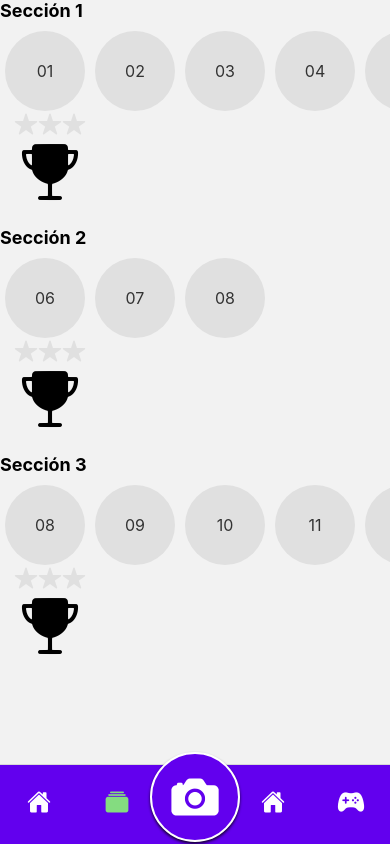
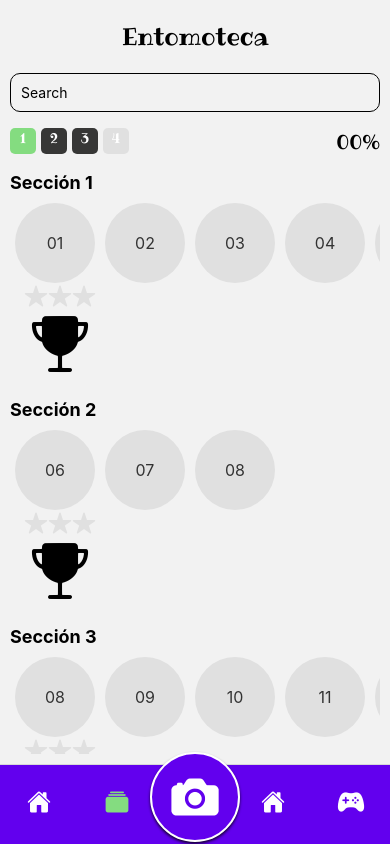
Before and after one commit to DerowStudios/AppCamera, a React Native app in the folder InsectCameraApp/: screen /Collections in a window 390 px wide. Built offline with nearby package versions, Linux system fonts and the light colour scheme.

Commit message:
collections ok

```diff
--- a/InsectCameraApp/config/theme.js
+++ b/InsectCameraApp/config/theme.js
@@ -9,6 +9,7 @@ const theme = {
     white: "#FFFFFF",
     black: "#000000",
     gray: "#858585",
+    grayLight: "#e0e0e0",
   },
   fontSizes: {
     small: 12,
--- a/InsectCameraApp/src/Screens/CollectionScreen/CollectionScreen.tsx
+++ b/InsectCameraApp/src/Screens/CollectionScreen/CollectionScreen.tsx
@@ -1,8 +1,10 @@
+import theme from "../../../config/theme";
+import { TitleLayout } from "../../Components";
 import { Ionicons } from "../../libs";
-import { ContainerStyles } from "../../Styles";
-import { View, FlatList, Text, StyleSheet } from "react-native";
+import { ContainerStyles, TitleScreenStyles } from "../../Styles";
+import { View, FlatList, Text, StyleSheet, TextInput } from "react-native";
 
-const MyComponent = () => {
+const MyComponent = ({ navigation }) => {
   // Datos principales: Cada elemento contiene una lista de elementos secundarios
   const data = [
     { id: "1", items: ["01", "02", "03", "04", "05"] },
@@ -46,16 +48,77 @@ const MyComponent = () => {
   );
 
   return (
+    <View style={[TitleScreenStyles.container, { marginTop: 10 }]}>
+      <Text style={[styles.title, { marginBottom: -10 }]}> Entomoteca </Text>
+      <View>
+        <TextInput
+          placeholder="Search"
+          style={{
+            flexGrow: 1,
+            padding: 10,
+            borderRadius: 10,
+            borderWidth: 1.5,
+          }}
+        />
+      </View>
+      <View
+        style={{
+          flexGrow: 1,
+          flexDirection: "row",
+          gap: 5,
+          marginTop: -14,
+          marginBottom: -14,
+        }}
+      >
+        <Text style={styles.buttonsPagination}>1</Text>
+        <Text
+          style={[
+            styles.buttonsPagination,
+            { backgroundColor: theme.colors.textSecondary },
+          ]}
+        >
+          2
+        </Text>
+        <Text
+          style={[
+            styles.buttonsPagination,
+            { backgroundColor: theme.colors.textSecondary },
+          ]}
+        >
+          3
+        </Text>
+        <Text
+          style={[
+            styles.buttonsPagination,
+            { backgroundColor: theme.colors.grayLight },
+          ]}
+        >
+          4
+        </Text>
+        <View
+          style={{
+            flexGrow: 1,
+            justifyContent: "flex-end",
+            alignItems: "flex-end",
+          }}
+        >
+          <Text style={{ fontFamily: "Ribeye-Regular", fontSize: 20 }}>
+            00%
+          </Text>
+        </View>
+      </View>
       <FlatList
         data={data}
         renderItem={renderOuterItem}
         keyExtractor={(item) => item.id}
         showsVerticalScrollIndicator={false}
       />
+    </View>
   );
 };
 
 const styles = StyleSheet.create({
+  title: { fontFamily: "Ribeye-Regular", fontSize: 24, textAlign: "center" },
   outerItem: {
     marginBottom: 20,
   },
@@ -63,6 +126,16 @@ const styles = StyleSheet.create({
     fontSize: 18,
     fontWeight: "bold",
     marginBottom: 10,
+  },
+  buttonsPagination: {
+    textAlign: "center",
+    textAlignVertical: "center",
+    color: "white",
+    fontFamily: "Ribeye-Regular",
+    borderRadius: 5,
+    width: 26,
+    height: 26,
+    backgroundColor: theme.colors.primary,
   },
   innerItem: {
     width: 80,
--- a/InsectCameraApp/src/Screens/RegisterBug/RegisterBug.tsx
+++ b/InsectCameraApp/src/Screens/RegisterBug/RegisterBug.tsx
@@ -5,7 +5,7 @@ import { useState } from "react";
 import { Ionicons } from "../../libs";
 import NormalButton from "../../Components/NormalButton/NormalButton";
 
-const RegisterBug = ({ navigation }) => {
+const RegisterBug = ({ navigations }) => {
   const [insecto, setInsecto] = useState("");
   const [region, setRegion] = useState("");
   return (
@@ -49,7 +49,7 @@ const RegisterBug = ({ navigation }) => {
             onPress={() =>
               Alert.alert(
                 "nombre del insecto",
-                "Con que nombre conoces a este insecto?"
+                "Con que nombre conoces a este insecto?",
               )
             }
           ></Ionicons>
@@ -81,7 +81,7 @@ const RegisterBug = ({ navigation }) => {
             onPress={() =>
               Alert.alert(
                 "¿En qué país y región?", // Título
-                "Por favor, especifica el país y la región donde ocurrió el avistamiento."
+                "Por favor, especifica el país y la región donde ocurrió el avistamiento.",
               )
             }
           ></Ionicons>
```
Lines whose indentation alone changed are shown as unchanged.
